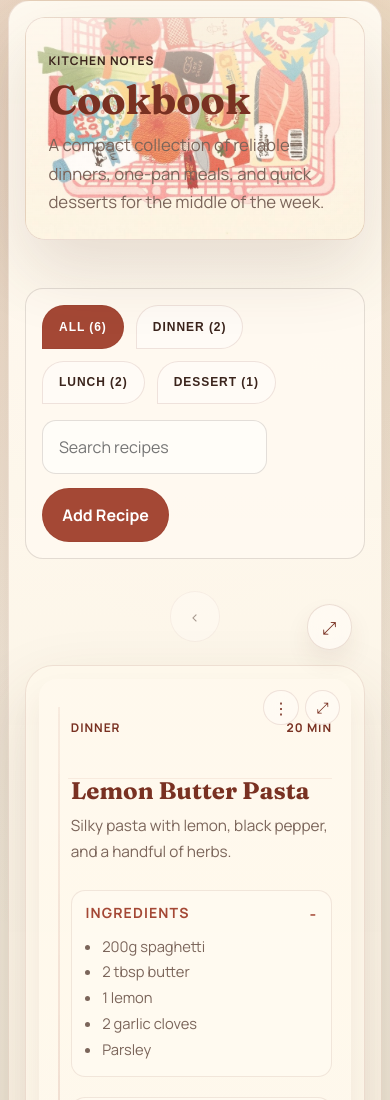
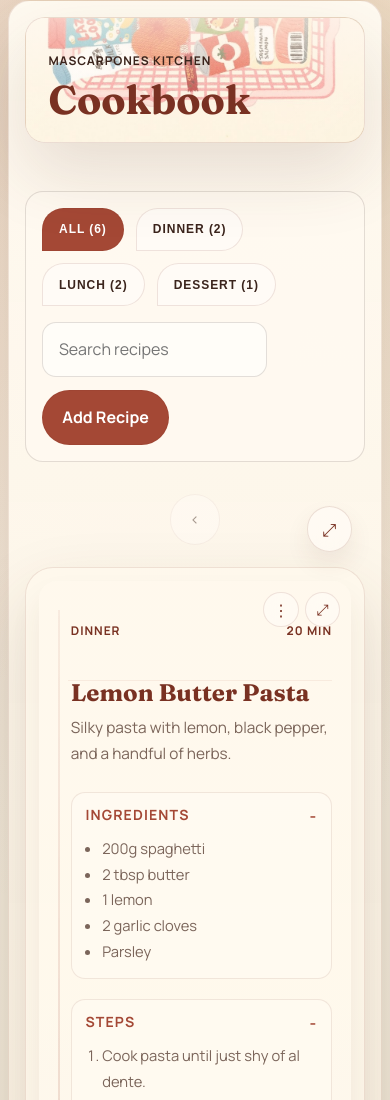
Before and after one commit to sophinaa/cookbook, a plain HTML site: page index.html in a window 390 px wide. Shown: the top 1100 px of the page. Drawn offline with Linux system fonts and the light colour scheme.

Commit message:
style changes

```diff
--- a/index.html
+++ b/index.html
@@ -15,12 +15,8 @@
   <body>
     <main class="page-shell">
       <section class="hero">
-        <p class="eyebrow">Kitchen Notes</p>
+        <p class="eyebrow">Mascarpones Kitchen</p>
         <h1>Cookbook</h1>
-        <p class="hero-copy">
-          A compact collection of reliable dinners, one-pan meals, and quick
-          desserts for the middle of the week.
-        </p>
       </section>
 
       <section class="controls" aria-label="Recipe filters">
--- a/styles.css
+++ b/styles.css
@@ -46,7 +46,6 @@ body.reader-expanded {
 .hero {
   position: relative;
   overflow: hidden;
-  min-height: 300px;
   padding: 2.75rem;
   border: 1px solid rgba(121, 49, 34, 0.14);
   border-radius: 28px 28px 18px 18px;
@@ -87,7 +86,7 @@ body.reader-expanded {
 }
 
 .hero h1 {
-  margin: 0.35rem 0 0.75rem;
+  margin: 0.35rem 0 0;
   font-size: clamp(2.5rem, 7vw, 4.8rem);
   line-height: 0.95;
   color: var(--accent-deep);
@@ -173,11 +172,14 @@ body.reader-expanded {
 }
 
 .layout {
-  display: block;
+  display: grid;
+  place-items: center;
 }
 
 .book-reader {
   position: relative;
+  width: min(100%, 1120px);
+  margin: 0 auto;
   display: grid;
   grid-template-columns: auto minmax(0, 1fr) auto;
   align-items: center;
@@ -668,6 +670,7 @@ body.reader-expanded {
   }
 
   .book-reader {
+    width: 100%;
     grid-template-columns: 1fr;
   }
 
```
